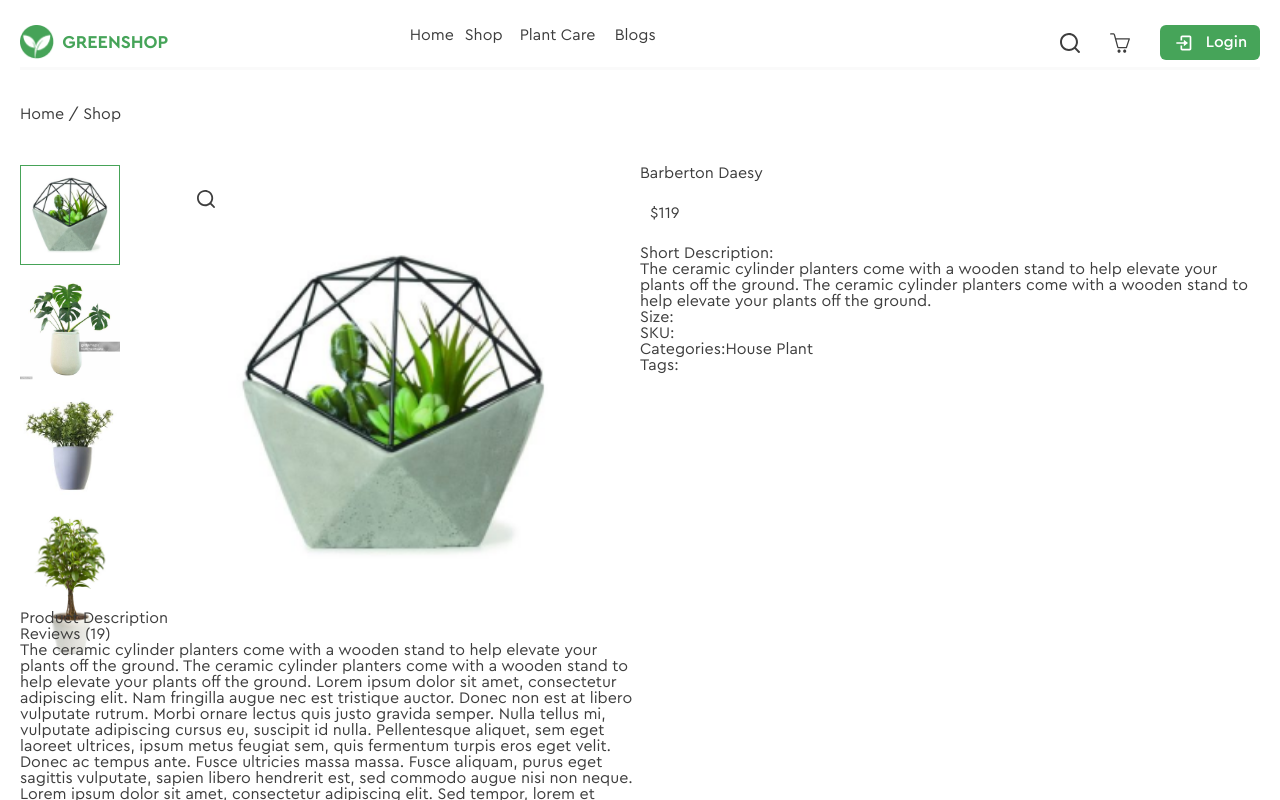
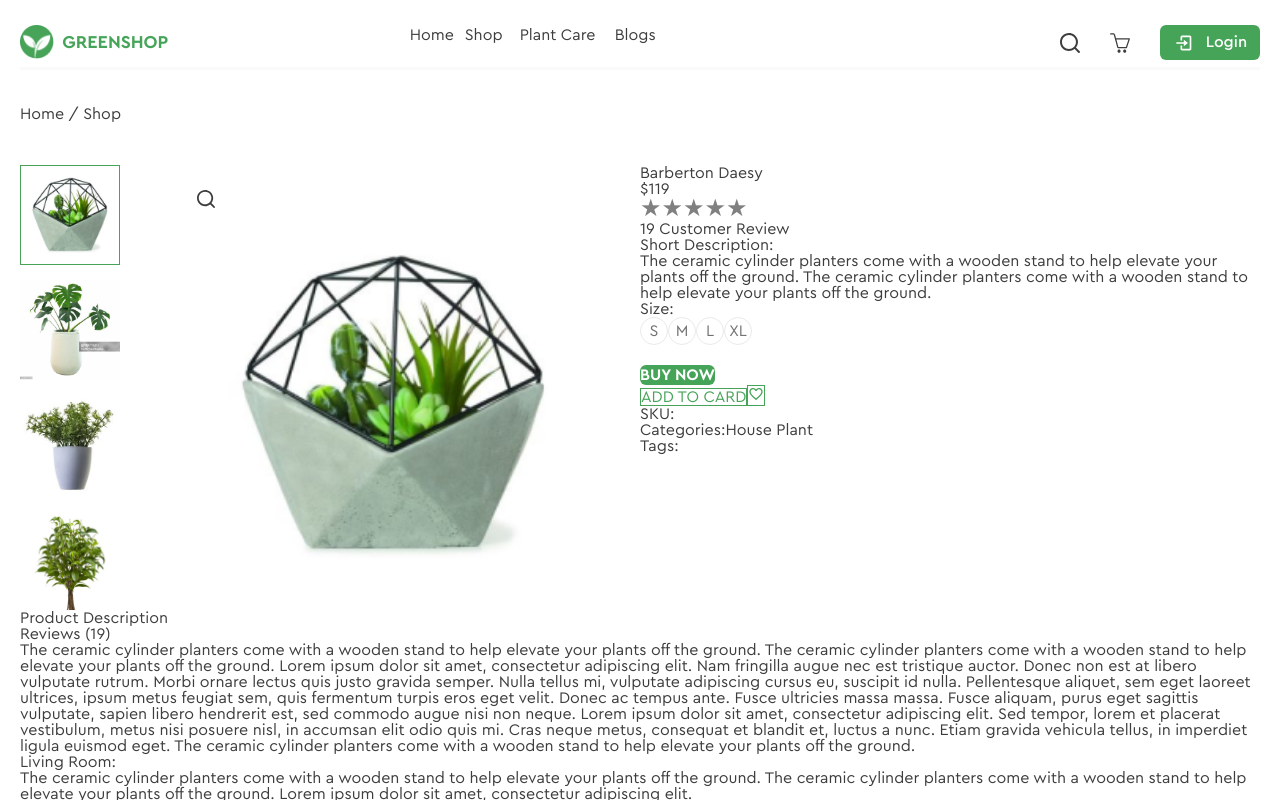
Before and after one commit to YuliMalec/Plants-Shop-React, a React (Vite) app: page /shop/1 in a window 1280 px wide. Shown: the top 800 px of the page. Built offline with nearby package versions, Linux system fonts and the light colour scheme.

Commit message:
continue making single page

```diff
--- a/package.json
+++ b/package.json
@@ -17,6 +17,7 @@
     "react-dom": "^18.2.0",
     "react-icons": "^5.0.1",
     "react-query": "^3.39.3",
+    "react-rating-stars-component": "^2.2.0",
     "react-router-dom": "^6.22.2",
     "react-scroll": "^1.9.0",
     "sort-by": "^1.2.0"
--- a/src/components/single-product/SingleProduct.jsx
+++ b/src/components/single-product/SingleProduct.jsx
@@ -6,8 +6,13 @@ import Footer from "../footer/Footer";
 import './single-product.css'
 import search from './../img/search.svg'
 import { useState } from "react";
+import ReactStars from "react-rating-stars-component";
+import { CiStar } from "react-icons/ci";
+import { FaStarHalf } from "react-icons/fa";
+import { FaStar } from "react-icons/fa";
+import { MdFavoriteBorder } from "react-icons/md";
 
-
+const sizeButtons=['S','M','L','XL']
 function SingleProduct(){
     let params = useParams()
     const item = plants.plants.find((el)=>el.id===params.id)
@@ -23,6 +28,10 @@ function SingleProduct(){
     }
 
     }
+    const ratingChanged = (newRating)=>{
+    console.log(newRating)
+
+}
     return <>
 
    <div className='wrapper  container'>
@@ -31,27 +40,40 @@ function SingleProduct(){
     <section className="product-view">
       <div className="product-view-image">
         <div className="vertical-imges">
-          {item.subImg.map((elem)=>{
-             return <div className={showImg===elem?"vertical-img active":'vertical-img'} onClick={(e)=>getShowImg(e,elem)}>
-
+          {item.subImg.map((elem,ind)=>{
+             return <div key={ind} className={showImg===elem?"vertical-img active":'vertical-img'} onClick={(e)=>getShowImg(e,elem)}>
              <img src={elem} />
              </div>
           })}
 
         </div>
-        <div className="big-img">
-          <div className="big-img-icon" >
+        <div className="big-image">
+          <div className="big-image-icon" >
             <img  src={search} />
           </div>
-          <div className="big-img-img">
+          <div className="big-image-img">
         <img src={showImg}/></div>
         </div>
       </div>
       <div className="product-view-details">
         <h4 className="product-view-title">{item.name}</h4>
       <div className="price-rating">
-        <div className="price">{item.price}</div>
-        <div className="rating"></div>
+        <div className="price-rating-price">{item.price}</div>
+        <div className="price-rating-rating">
+          <div className="price-rating-rating-stars"id="rating-stars">
+          <ReactStars
+    count={5}
+    onChange={ratingChanged}
+    size={24}
+    activeColor="#ffd700"
+    emptyIcon={<CiStar/>}
+    halfIcon={<FaStarHalf/>}
+    fullIcon={<FaStar/>}
+
+    />
+          </div>
+          <div className="price-rating-rating-title">19 Customer Review</div>
+        </div>
       </div>
       <div className="short-dect">
          <h5 className="subtitle">Short Description:</h5>
@@ -61,7 +83,17 @@ function SingleProduct(){
       </div>
       <div className="product-size">
       <h5 className="subtitle">Size:</h5>
-      <div className="size-choose"></div>
+      <div className="size-choose">
+       { sizeButtons.map((el)=>{
+        return <button className="size-choose-button">{el}</button>
+       })}
+       <div className="buy-now-buttons">
+        <input type="number"/>
+        <button className="main-button">BUY NOW</button>
+        <button className="button-border">ADD TO CARD</button>
+        <button className="favorite-button"><MdFavoriteBorder fill="rgba(70, 163, 88, 1)"/></button>
+       </div>
+      </div>
       </div>
       <div className="addition-data">
     <p>SKU:<span></span></p>
--- a/src/components/single-product/single-product.css
+++ b/src/components/single-product/single-product.css
@@ -25,7 +25,7 @@ margin: 36px 0px 43px 0px;
     width: 100%;
     height: 100px;
     cursor: pointer;
-
+   overflow: hidden;
 
 
 }
@@ -33,7 +33,7 @@ margin: 36px 0px 43px 0px;
 .vertical-img.active{
     border: 1px solid rgba(70, 163, 88, 1)
 }
-.big-img{
+.big-image{
     width: 444px;
   height: 444px;
   padding: 25px;
@@ -44,10 +44,10 @@ margin: 36px 0px 43px 0px;
 
 
 }
-.big-img>.big-img-img{
+.big-image>.big-image-img{
     overflow: hidden;
 }
-.big-img>.big-img-img>img:hover{
+.big-image>.big-image-img>img:hover{
     -webkit-transform: scale(1.1);
     -moz-transform: scale(1.1);
     -o-transform: scale(1.1);
@@ -57,13 +57,13 @@ margin: 36px 0px 43px 0px;
     -webkit-transition: all .5s ease-out;
     transition: all .5s ease-out;
 }
-.big-img>.big-img-icon{
+.big-image>.big-image-icon{
 width: 18px;
 height: 18px;
 
 
 }
-.big-img>.big-img-img>img{
+.big-image>.big-image-img>img{
   width: 100%;
      -moz-transition: all .5s ease-out;
 -o-transition: all .5s ease-out;
@@ -80,10 +80,16 @@ transition: all .5s ease-out;
 .price-rating{
 
 }
-.price{
+.price-rating-price{
 
 }
-.rating{
+.rprice-rating-rating{
+
+}
+.price-rating-rating-stars{
+
+}
+.price-rating-rating-title{
 
 }
 .short-dect{
@@ -101,6 +107,25 @@ transition: all .5s ease-out;
 .size-choose{
 
 }
+.size-choose-button{
+    width: 28px;
+    height: 28px;
+    border-radius: 50%;
+    border: 1px solid rgba(234, 234, 234, 1);
+    color:rgba(114, 114, 114, 1);
+
+}
+.buy-now-buttons{
+
+}
+.button-border{
+    border: 1px solid rgba(70, 163, 88, 1);
+    color:var(--green-color)
+
+}
+.favorite-button{
+    border: 1px solid rgba(70, 163, 88, 1);
+}
 .addition-data{
 
 }
@@ -111,14 +136,16 @@ transition: all .5s ease-out;
 
 }
 .product-view-descriptions{
+grid-column-start: 1;
+    grid-column-end:3 ;
+}
 
-}
 .product-view-descriptions>p{
-
-}
+ }
 .titlles{
 
 }
 .subtitle-description{
 
+
 }
```
Also changed, not shown: 2 other files (tests, documents, lock files or other folders).
